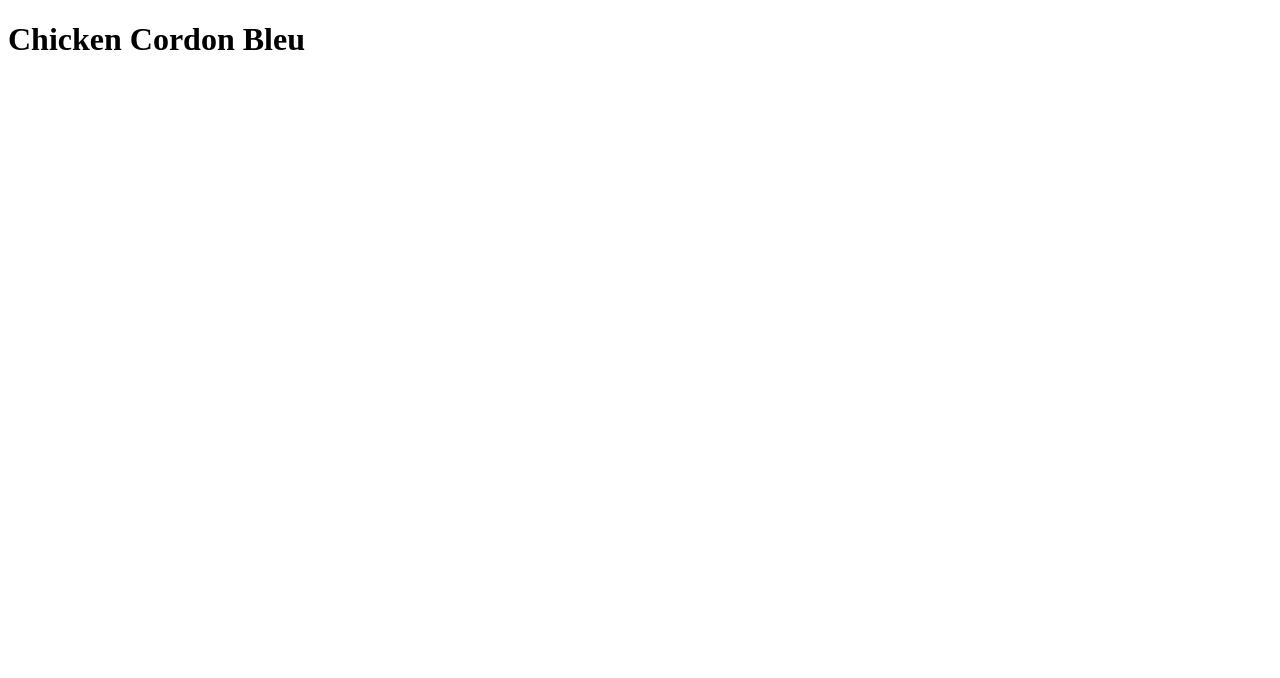
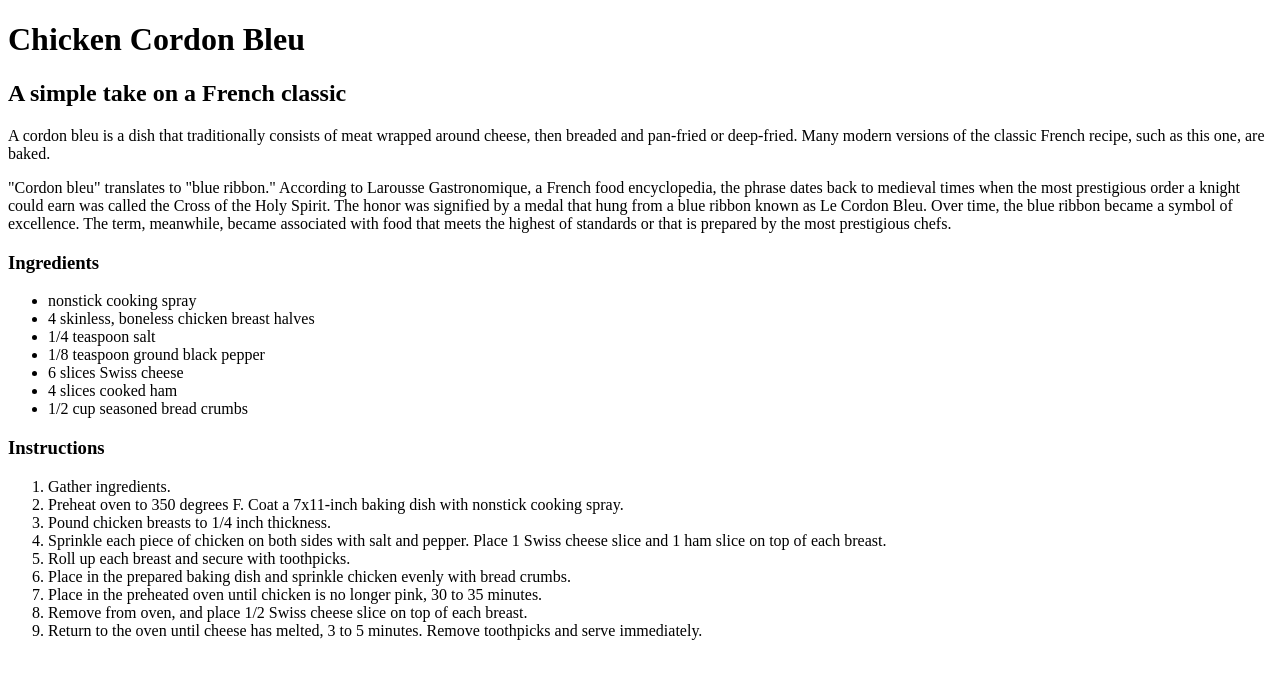
Before and after one commit to bgomez555/odin-recipes, a plain HTML site: page recipes/chicken-cordon-bleu.html in a window 1280 px wide. Drawn offline with Linux system fonts and the light colour scheme.

Commit message:
feat: add content to recipe page

```diff
--- a/recipes/chicken-cordon-bleu.html
+++ b/recipes/chicken-cordon-bleu.html
@@ -7,5 +7,34 @@
 </head>
 <body>
     <h1>Chicken Cordon Bleu</h1>
+    <h2>A simple take on a French classic</h2>
+
+    <p>A cordon bleu is a dish that traditionally consists of meat wrapped around cheese, then breaded and pan-fried or deep-fried. Many modern versions of the classic French recipe, such as this one, are baked.</p>
+
+    <p>"Cordon bleu" translates to "blue ribbon." According to Larousse Gastronomique, a French food encyclopedia, the phrase dates back to medieval times when the most prestigious order a knight could earn was called the Cross of the Holy Spirit. The honor was signified by a medal that hung from a blue ribbon known as Le Cordon Bleu. Over time, the blue ribbon became a symbol of excellence. The term, meanwhile, became associated with food that meets the highest of standards or that is prepared by the most prestigious chefs.</p>
+
+    <h3>Ingredients</h3>
+    <ul>
+        <li>nonstick cooking spray</li>
+        <li>4 skinless, boneless chicken breast halves</li>
+        <li>1/4 teaspoon salt</li>
+        <li>1/8 teaspoon ground black pepper</li>
+        <li>6 slices Swiss cheese</li>
+        <li>4 slices cooked ham</li>
+        <li>1/2 cup seasoned bread crumbs</li>
+    </ul>
+
+    <h3>Instructions</h3>
+    <ol>
+        <li>Gather ingredients.</li>
+        <li>Preheat oven to 350 degrees F. Coat a 7x11-inch baking dish with nonstick cooking spray.</li>
+        <li>Pound chicken breasts to 1/4 inch thickness.</li>
+        <li>Sprinkle each piece of chicken on both sides with salt and pepper. Place 1 Swiss cheese slice and 1 ham slice on top of each breast.</li>
+        <li>Roll up each breast and secure with toothpicks.</li>
+        <li>Place in the prepared baking dish and sprinkle chicken evenly with bread crumbs.</li>
+        <li>Place in the preheated oven until chicken is no longer pink, 30 to 35 minutes.</li>
+        <li>Remove from oven, and place 1/2 Swiss cheese slice on top of each breast.</li>
+        <li>Return to the oven until cheese has melted, 3 to 5 minutes. Remove toothpicks and serve immediately.</li>
+    </ol>
 </body>
 </html>
```
